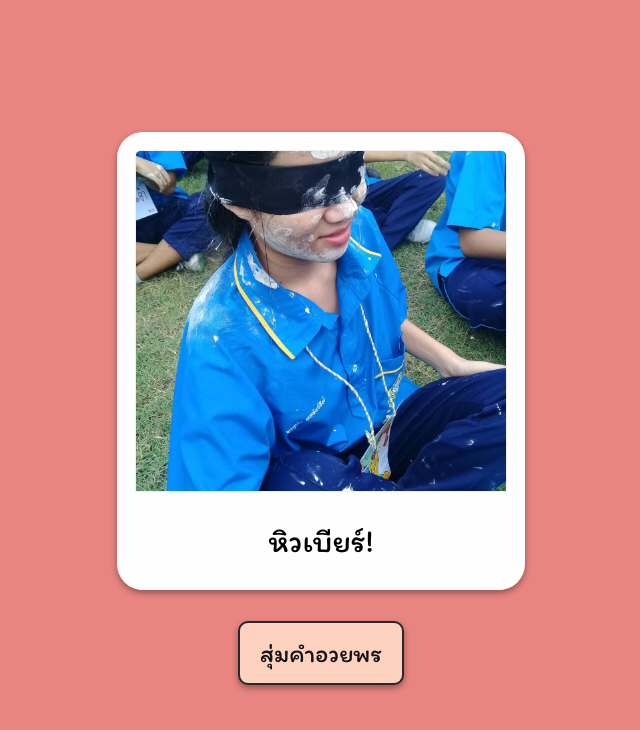
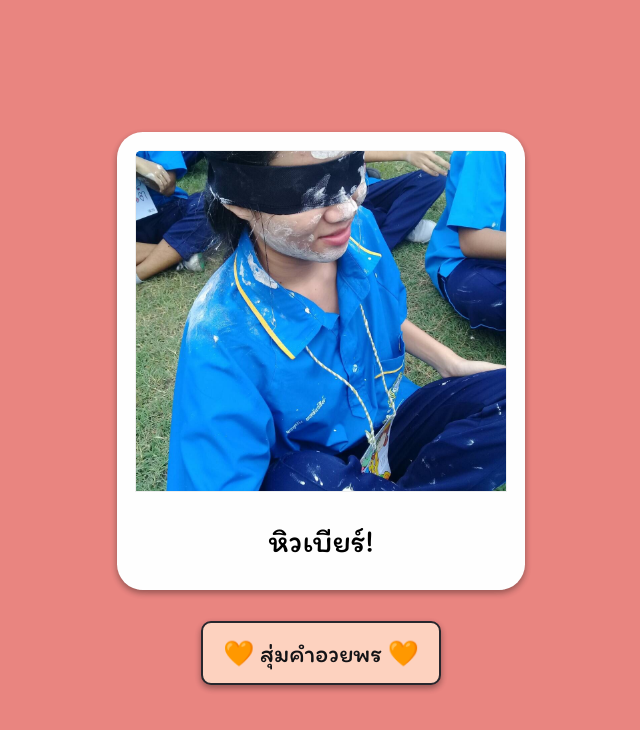
Before and after one commit to algnot/hbd-hong, a plain HTML site: page index.html in a window 1280 px wide. Shown: the whole page, without its empty margins (319-959 px from the left). Drawn offline with Linux system fonts and the light colour scheme.

Commit message:
new commit

```diff
--- a/index.html
+++ b/index.html
@@ -5,6 +5,6 @@
     <span id="img"></span>
 </figure>
 
-<button class="dog-btn" >สุ่มคำอวยพร</button>
+<button class="dog-btn" >🧡 สุ่มคำอวยพร 🧡</button>
 
 <script src="js.js"></script>
```
